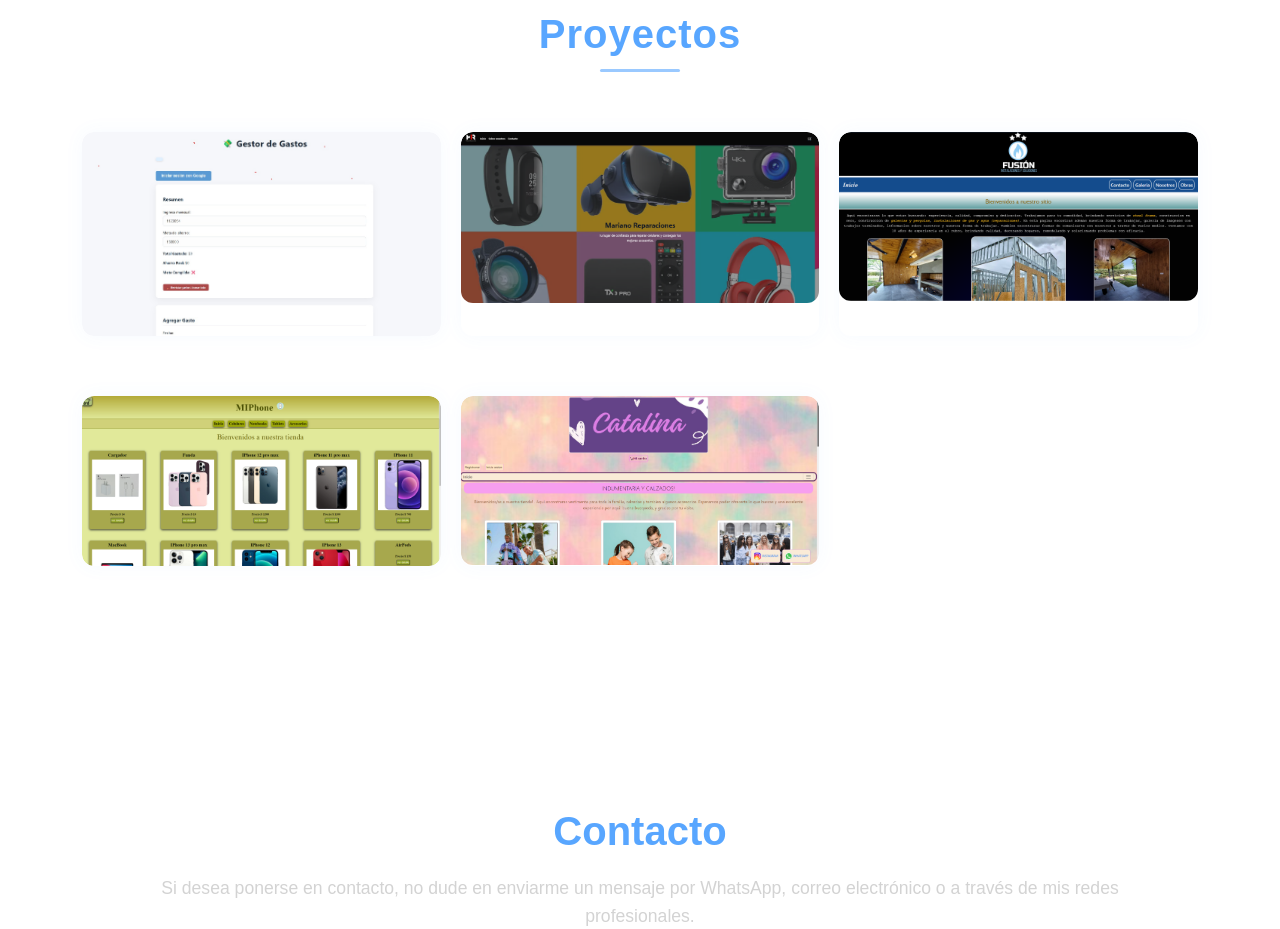
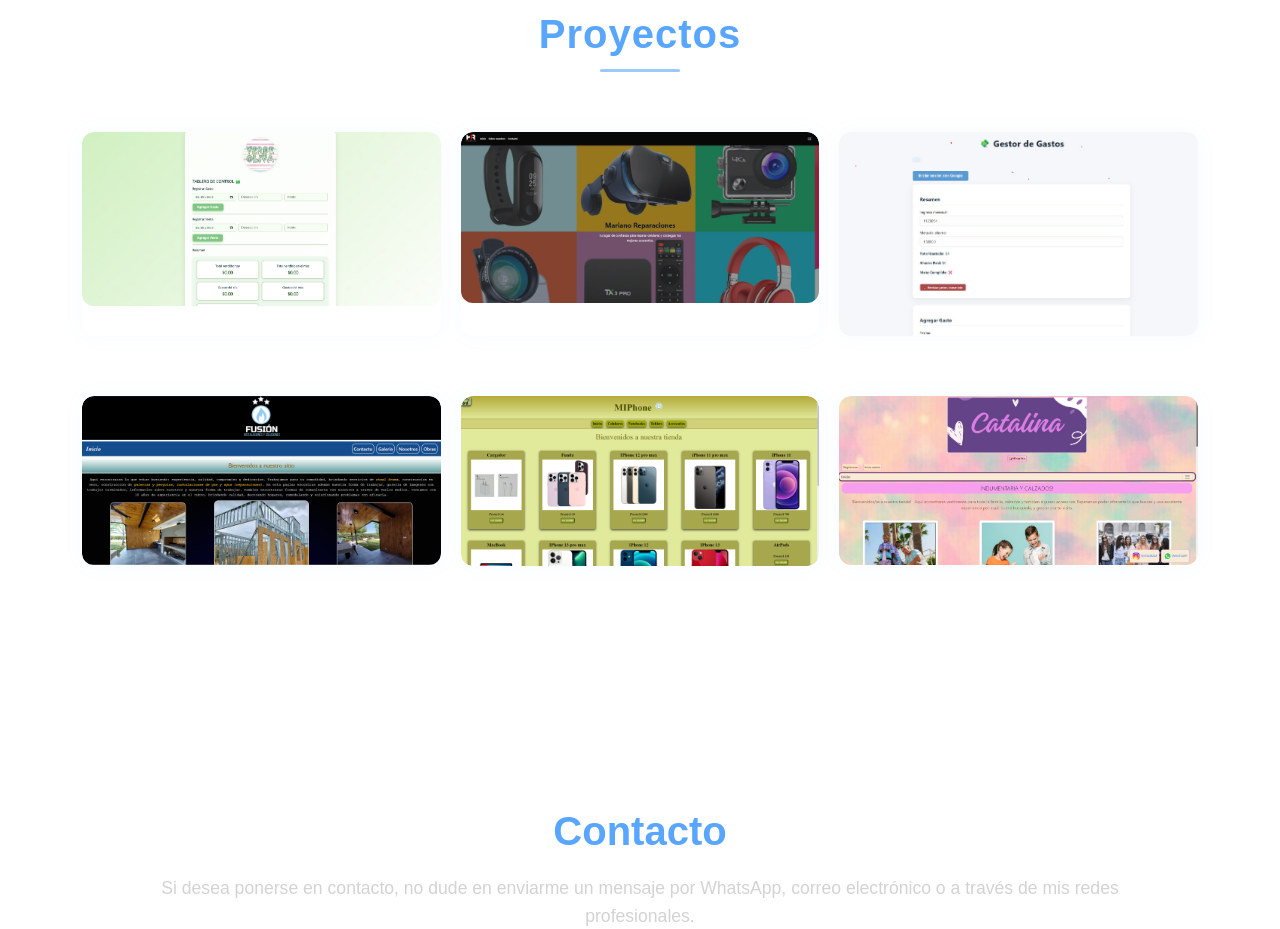
Before and after one commit to Mat14guirre/portafolio-aguirre, a React (Vite) app: page / in a window 1280 px wide. Shown: the part 2580-3509 px from the top of the page. Built offline with nearby package versions, Linux system fonts and the light colour scheme.

Commit message:
actualizacion

```diff
--- a/src/pages/Projects/ProjectList/ProjectList.jsx
+++ b/src/pages/Projects/ProjectList/ProjectList.jsx
@@ -2,14 +2,19 @@
 
 const projects = [
   {
-    image: '/gestordegastos.jpg',
-    repoLink: 'https://github.com/Mat14guirre/gestor-gastos',
-    deployLink: 'https://tablero-de-gasto.netlify.app/',
+    image: '/verde-oliva.png',
+    repoLink: 'https://github.com/Mat14guirre/control-verdeoliva',
+    deployLink: 'https://control-verdeoliva.vercel.app/',
   },
   {
     image: '/MarianoReparaciones.png',
     repoLink: 'https://github.com/Mat14guirre/MarianoReparaciones',
     deployLink: 'https://mariano-reparaciones.vercel.app',
+  },
+  {
+    image: '/gestordegastos.jpg',
+    repoLink: 'https://github.com/Mat14guirre/gestor-gastos',
+    deployLink: 'https://tablero-de-gasto.netlify.app/',
   },
   {
     image: '/fusion-cap.png',
```
Also changed, not shown: public/verde-oliva.png (added).
